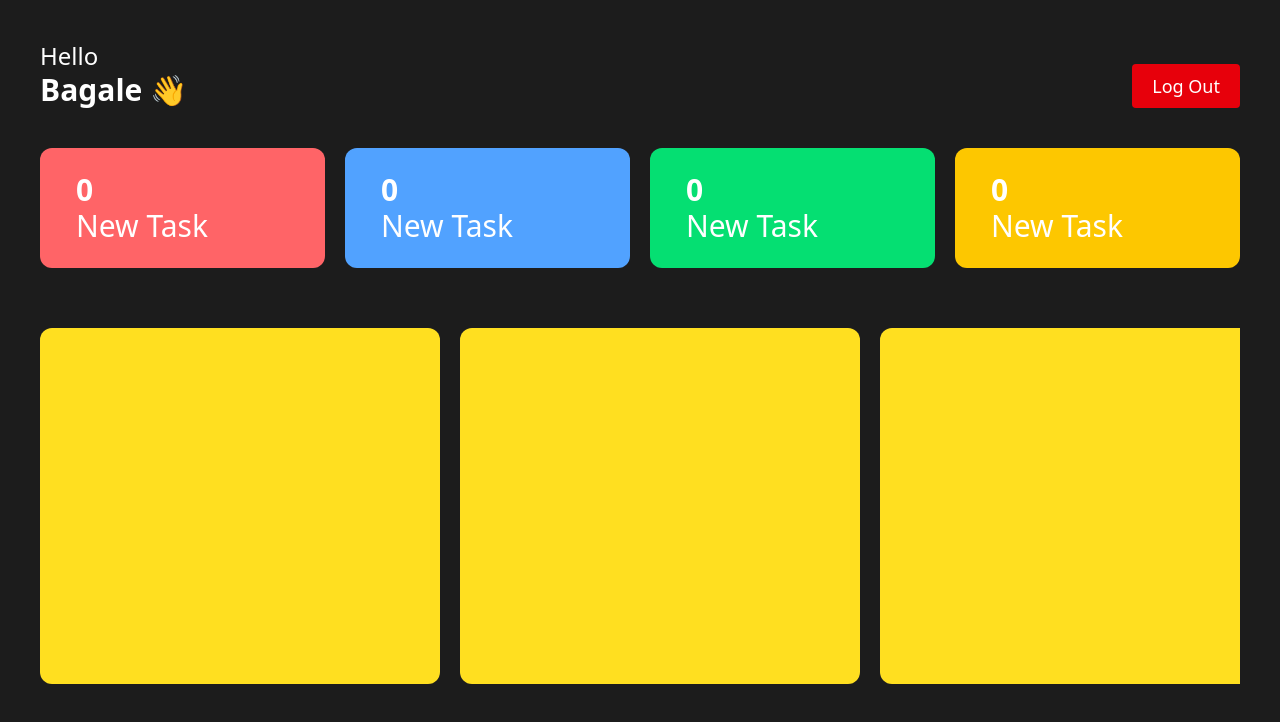
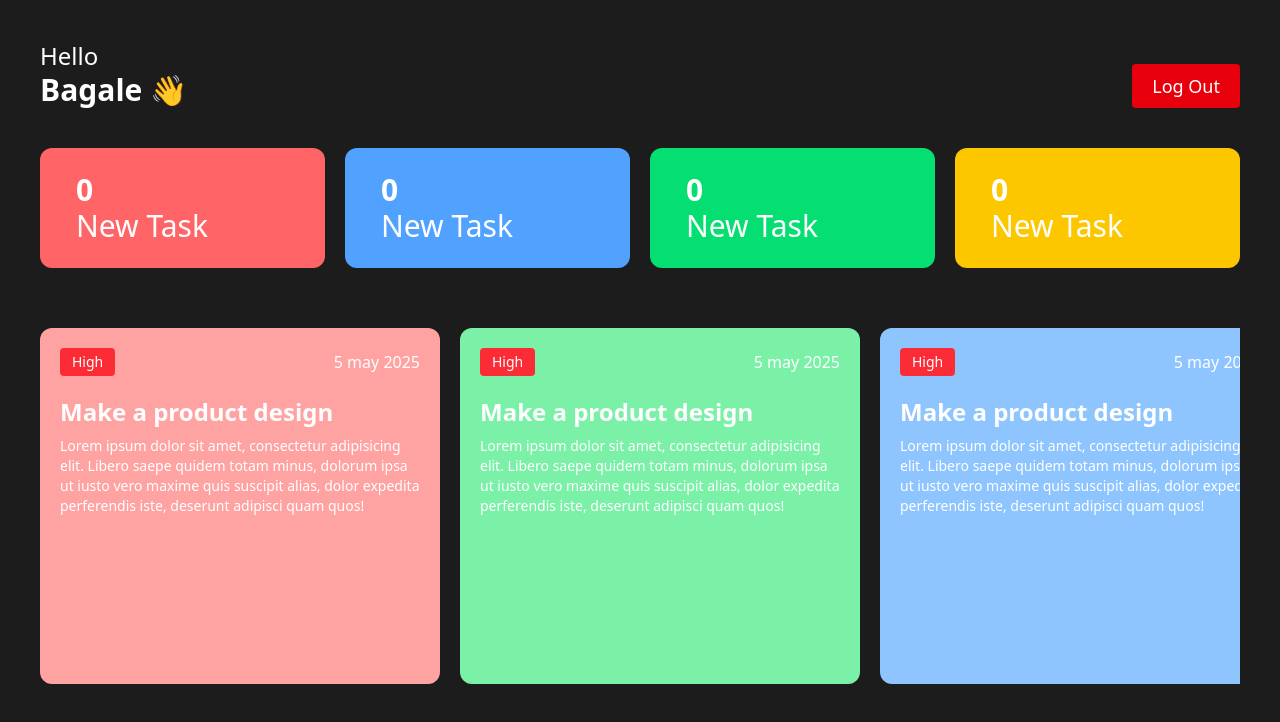
Before and after one commit to prabin-bagale/EMS, a React (Vite) app: page / in a window 1280 px wide. Shown: the top 722 px of the page. Built offline with nearby package versions, Linux system fonts and the light colour scheme.

Commit message:
add tasklist component

```diff
--- a/src/components/Tasklist/TaskList.jsx
+++ b/src/components/Tasklist/TaskList.jsx
@@ -3,11 +3,39 @@ import React from 'react'
 const TaskList = () => {
   return (
     <div id='tasklist' className=' overflow-x-auto h-[55%] flex items-center justify-start gap-5 flex-nowrap w-full py-5  mt-10'>
-      <div className='h-full w-[400px] bg-yellow-300 rounded-xl flex-shrink-0'></div>
-      <div className='h-full w-[400px] bg-yellow-300 rounded-xl flex-shrink-0'></div>
-      <div className='h-full w-[400px] bg-yellow-300 rounded-xl flex-shrink-0'></div>
-      <div className='h-full w-[400px] bg-yellow-300 rounded-xl flex-shrink-0'></div>
-      <div className='h-full w-[400px] bg-yellow-300 rounded-xl flex-shrink-0'></div>
+      <div className='h-full w-[400px] p-5 bg-red-300 rounded-xl flex-shrink-0'>
+       <div className='flex justify-between items-center'>
+        <h3 className='bg-red-500 text-sm px-3 py-1 rounded'>High</h3>
+        <h4>5 may 2025</h4>
+      </div>
+      <h2 className='mt-5 text-2xl font-semibold'>Make a  product design</h2>
+      <p className='mt-2 text-sm'>Lorem ipsum dolor sit amet, consectetur adipisicing elit. Libero saepe quidem totam minus, dolorum ipsa ut iusto vero maxime quis suscipit alias, dolor expedita perferendis iste, deserunt adipisci quam quos!</p>
+    </div>
+      <div className='h-full w-[400px] p-5 bg-green-300 rounded-xl flex-shrink-0'>
+       <div className='flex justify-between items-center'>
+        <h3 className='bg-red-500 text-sm px-3 py-1 rounded'>High</h3>
+        <h4>5 may 2025</h4>
+      </div>
+      <h2 className='mt-5 text-2xl font-semibold'>Make a  product design</h2>
+      <p className='mt-2 text-sm'>Lorem ipsum dolor sit amet, consectetur adipisicing elit. Libero saepe quidem totam minus, dolorum ipsa ut iusto vero maxime quis suscipit alias, dolor expedita perferendis iste, deserunt adipisci quam quos!</p>
+    </div>
+      <div className='h-full w-[400px] p-5 bg-blue-300 rounded-xl flex-shrink-0'>
+       <div className='flex justify-between items-center'>
+        <h3 className='bg-red-500 text-sm px-3 py-1 rounded'>High</h3>
+        <h4>5 may 2025</h4>
+      </div>
+      <h2 className='mt-5 text-2xl font-semibold'>Make a  product design</h2>
+      <p className='mt-2 text-sm'>Lorem ipsum dolor sit amet, consectetur adipisicing elit. Libero saepe quidem totam minus, dolorum ipsa ut iusto vero maxime quis suscipit alias, dolor expedita perferendis iste, deserunt adipisci quam quos!</p>
+    </div>
+      <div className='h-full w-[400px] p-5 bg-yellow-300 rounded-xl flex-shrink-0'>
+       <div className='flex justify-between items-center'>
+        <h3 className='bg-red-500 text-sm px-3 py-1 rounded'>High</h3>
+        <h4>5 may 2025</h4>
+      </div>
+      <h2 className='mt-5 text-2xl font-semibold'>Make a  product design</h2>
+      <p className='mt-2 text-sm'>Lorem ipsum dolor sit amet, consectetur adipisicing elit. Libero saepe quidem totam minus, dolorum ipsa ut iusto vero maxime quis suscipit alias, dolor expedita perferendis iste, deserunt adipisci quam quos!</p>
+    </div>
+
 
 
 
```
